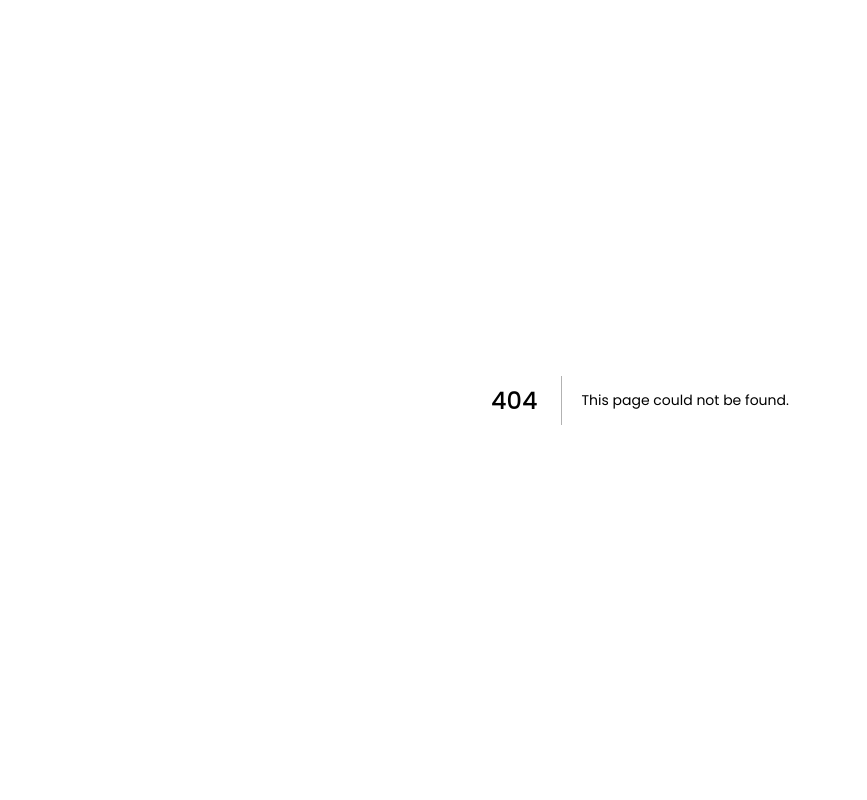
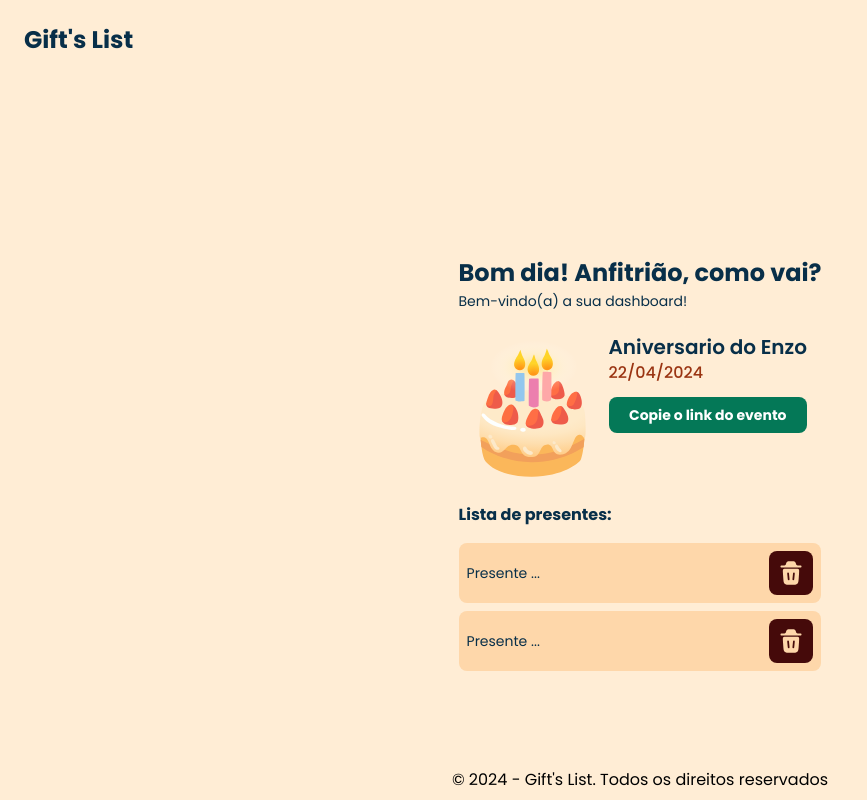
Before and after one commit to giftslist/gift-list-frontend, a Next.js app: page /dashboard/host in a window 1280 px wide. Before the commit this address had no page. Shown: the whole page, without its empty margins (0-867 px from the left). Built offline with nearby package versions, Linux system fonts and the light colour scheme.

Commit message:
feat: add dashboard host

```diff
--- /dev/null
+++ b/src/app/dashboard/host/page.tsx
@@ -0,0 +1,63 @@
+"use client";
+
+import { Cake, Trash } from "@/assets/icons";
+import { Template } from "@components";
+
+export default function Page() {
+	const hours = new Date().getHours();
+	const welcomeText =
+		hours > 0 && hours < 12
+			? "Bom dia"
+			: hours > 12 && hours < 18
+			? "Boa tarde"
+			: "Boa noite";
+
+	return (
+		<Template>
+			<div className="flex flex-col gap-5">
+				<div>
+					<h1 className="text-2xl text-sky-950 font-bold">
+						{welcomeText}! Anfitrião, como vai?
+					</h1>
+					<span className=" text-sky-950 text-sm">
+						Bem-vindo(a) a sua dashboard!
+					</span>
+				</div>
+
+				<div className="flex flex-row">
+					<Cake size="150" />
+					<div className="flex flex-col">
+						<span className="text-sky-950 text-xl font-semibold">
+							Aniversario do Enzo
+						</span>
+						<span className="text-orange-800 font-medium">22/04/2024</span>
+						<button className="bg-emerald-700 p-2 rounded-lg text-white text-sm font-bold mt-3">
+							Copie o link do evento
+						</button>
+					</div>
+				</div>
+
+				<div className="flex flex-col gap-4">
+					<span className="text-sky-950 font-bold">Lista de presentes:</span>
+
+					<div className="flex flex-col gap-2">
+						<div className="flex flex-row justify-between items-center p-2 bg-orange-200 rounded-lg">
+							<span className="text-sm text-sky-950">Presente ...</span>
+
+							<button className="bg-red-950 p-2 rounded-lg">
+								<Trash />
+							</button>
+						</div>
+						<div className="flex flex-row justify-between items-center p-2 bg-orange-200 rounded-lg">
+							<span className="text-sm text-sky-950">Presente ...</span>
+
+							<button className="bg-red-950 p-2 rounded-lg">
+								<Trash />
+							</button>
+						</div>
+					</div>
+				</div>
+			</div>
+		</Template>
+	);
+}
--- a/src/assets/icons/cake.tsx
+++ b/src/assets/icons/cake.tsx
@@ -1,8 +1,12 @@
-export function Cake() {
+interface CakeTypes {
+	size?: string;
+}
+
+export function Cake({ size }: CakeTypes) {
 	return (
 		<svg
-			width="30"
-			height="28"
+			width={size || "30"}
+			height={size || "28"}
 			viewBox="0 0 30 28"
 			fill="none"
 			xmlns="http://www.w3.org/2000/svg"
```
